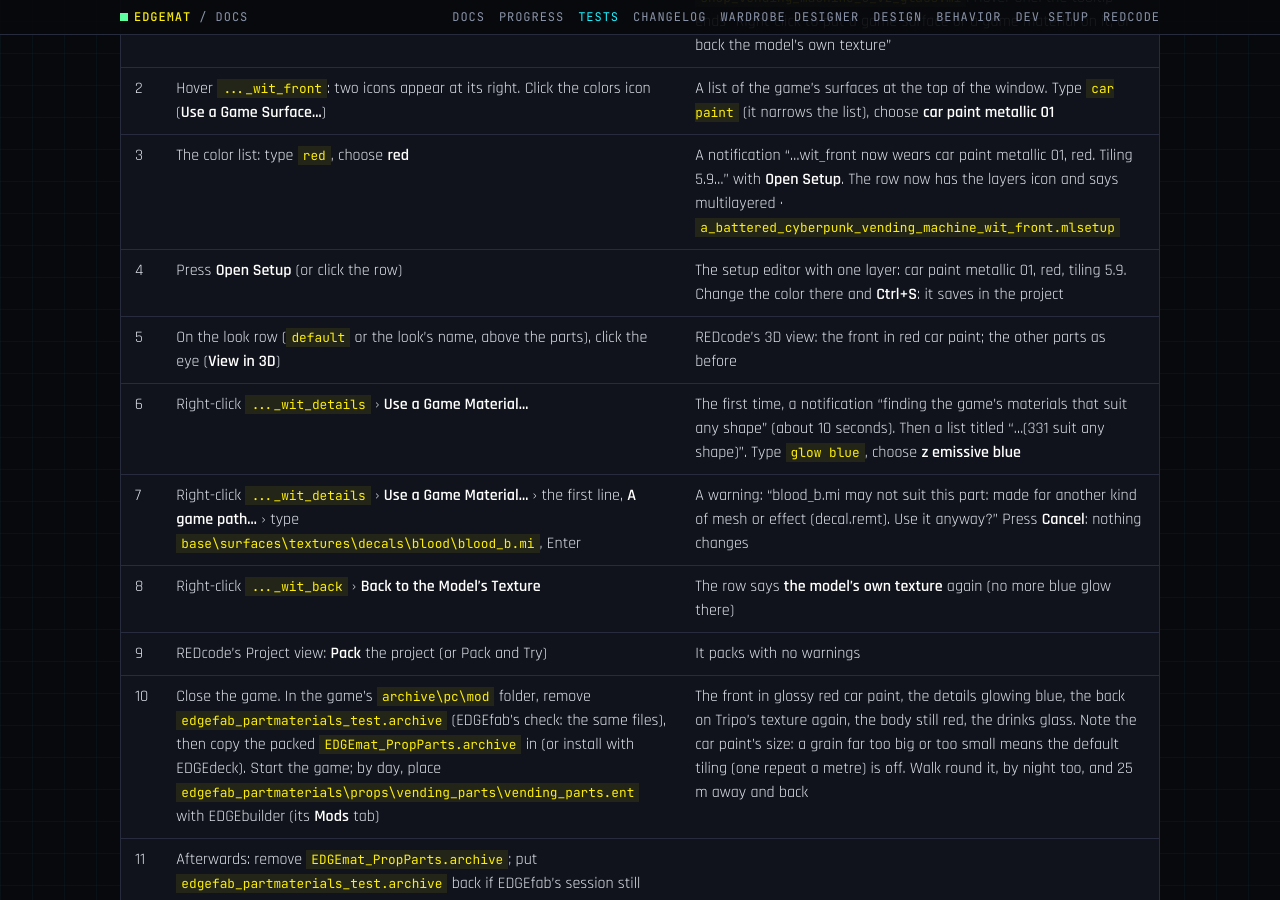
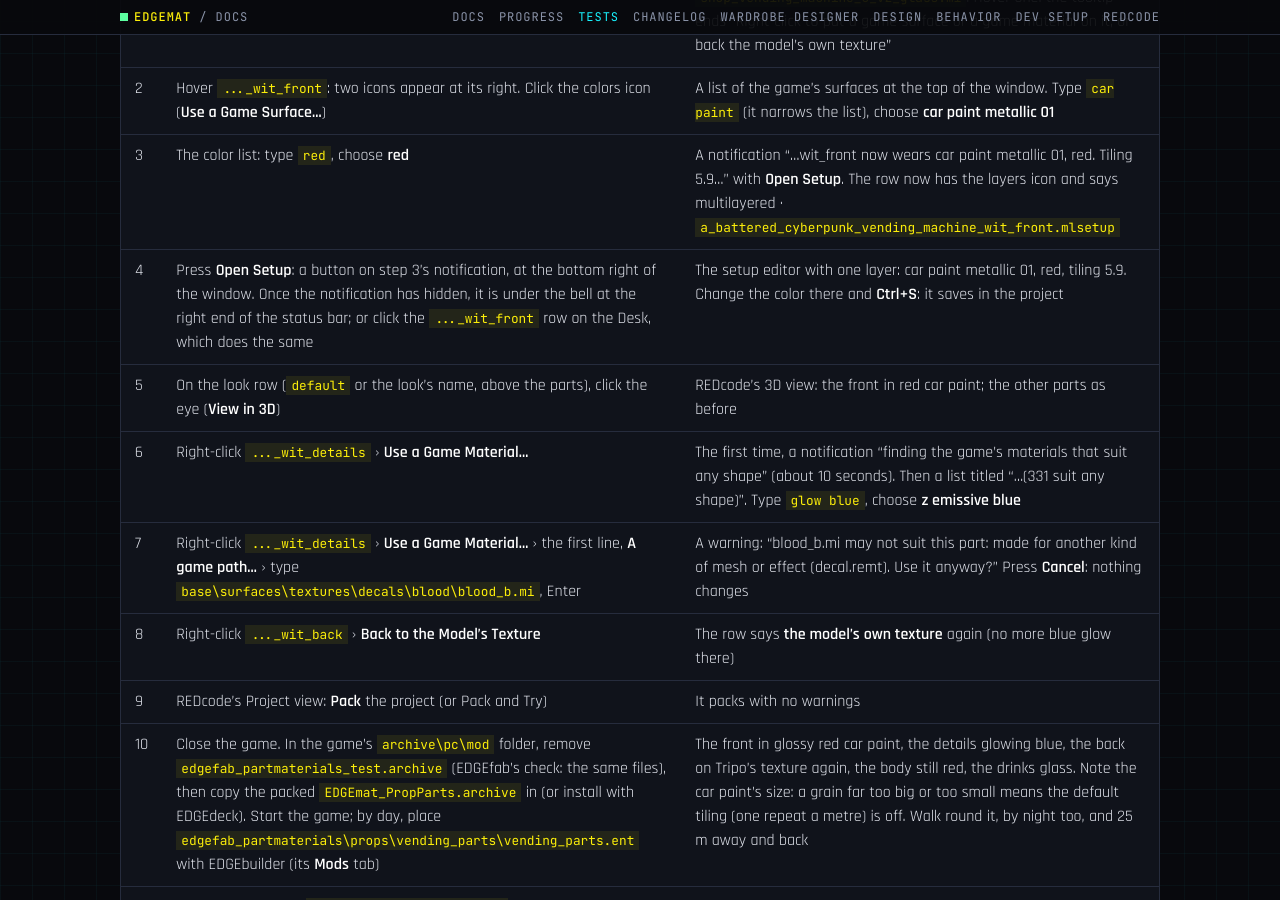
Before and after one commit to Edgemodders/EDGEmat, a Jekyll site: the page built from docs/testing.md, in a window 1280 px wide and 900 px high, scrolled down 54091 px. Built offline with Jekyll 4.4.1, drawn with Linux system fonts in a browser that asks for light colours; our own code applies the rules of GitHub Pages for plain Markdown files.

Commit message:
Testing: where Open Setup is in the prop parts test's step 4
Co-Authored-By: Claude Opus 5.5 <noreply@anthropic.com>

```diff
--- a/docs/testing.md
+++ b/docs/testing.md
@@ -701,7 +701,7 @@ Added 2026-11-18 (EDGEmat #12; EDGEfab 0.1.0 waits on it). On a material of a me
 | 1 | Look at the part rows on the Desk | Six say **the model's own texture** with a picture icon; `..._wit_body` names `body_red_paint.mi`, `..._wit_back` `z_emissive_blue.mi`, `..._wit_front_2` `shop_vending_machine_c_v2_glass.mi`. Hover one: the tooltip ends "Right-click to put a game surface or a game material on it, or back the model's own texture" |
 | 2 | Hover `..._wit_front`: two icons appear at its right. Click the colors icon (**Use a Game Surface...**) | A list of the game's surfaces at the top of the window. Type `car paint` (it narrows the list), choose **car paint metallic 01** |
 | 3 | The color list: type `red`, choose **red** | A notification "…wit_front now wears car paint metallic 01, red. Tiling 5.9…" with **Open Setup**. The row now has the layers icon and says multilayered · `a_battered_cyberpunk_vending_machine_wit_front.mlsetup` |
-| 4 | Press **Open Setup** (or click the row) | The setup editor with one layer: car paint metallic 01, red, tiling 5.9. Change the color there and **Ctrl+S**: it saves in the project |
+| 4 | Press **Open Setup**: a button on step 3's notification, at the bottom right of the window. Once the notification has hidden, it is under the bell at the right end of the status bar; or click the `..._wit_front` row on the Desk, which does the same | The setup editor with one layer: car paint metallic 01, red, tiling 5.9. Change the color there and **Ctrl+S**: it saves in the project |
 | 5 | On the look row (`default` or the look's name, above the parts), click the eye (**View in 3D**) | REDcode's 3D view: the front in red car paint; the other parts as before |
 | 6 | Right-click `..._wit_details` › **Use a Game Material...** | The first time, a notification "finding the game's materials that suit any shape" (about 10 seconds). Then a list titled "...(331 suit any shape)". Type `glow blue`, choose **z emissive blue** |
 | 7 | Right-click `..._wit_details` › **Use a Game Material...** › the first line, **A game path...** › type `base\surfaces\textures\decals\blood\blood_b.mi`, Enter | A warning: "blood_b.mi may not suit this part: made for another kind of mesh or effect (decal.remt). Use it anyway?" Press **Cancel**: nothing changes |
```
